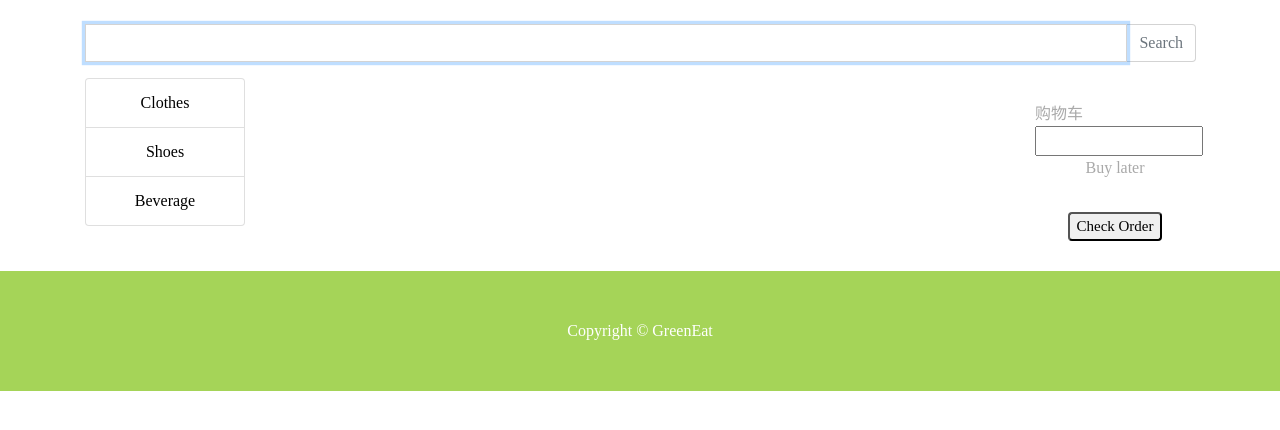
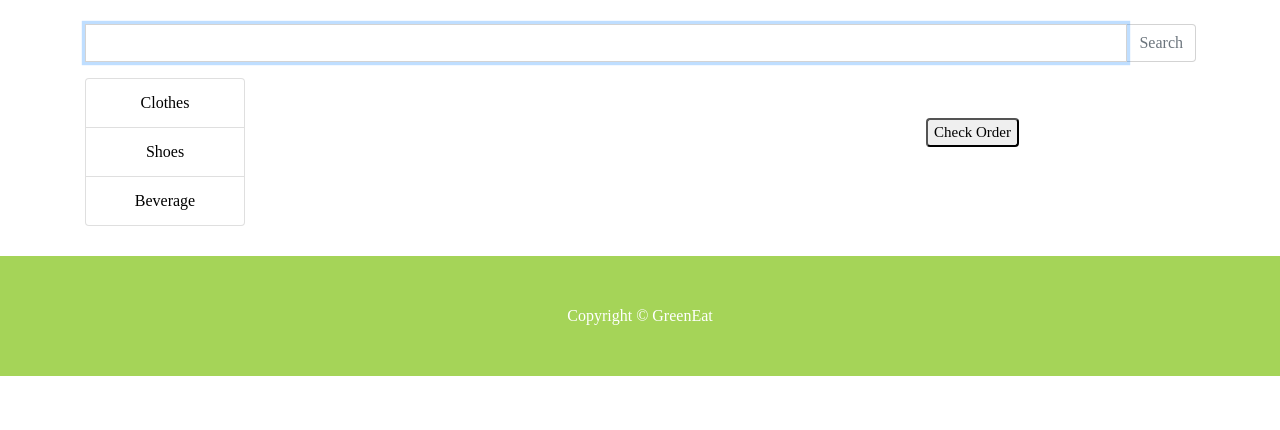
Before and after one commit to Mschikay/database_final, a Flask app: page / in a window 1280 px wide. Shown: the part 56-486 px from the top of the page. Run offline with Flask 2, Linux system fonts and the light colour scheme; some libraries are stand-ins or nearby versions.

Commit message:
no procedure

```diff
--- a/static/css/shop-homepage.css
+++ b/static/css/shop-homepage.css
@@ -112,11 +112,13 @@
 }
 
 .shop{
+    padding: 0 0 3px;
     display: flex;
     justify-content: space-around;
     align-items: center;
     flex-direction: row;
     border: none;
+    font-size: 15px;
     /*width: 100%;*/
     /*height: 20px;*/
     /*background-color: navajowhite;*/
@@ -155,17 +157,17 @@
 .good{
     display: flex;
     align-items: center;
-    justify-content: center;
+    justify-content: flex-start;
     flex-grow: 1;
     font-family: "Apple Braille";
 }
-.good > input{
-    /*width: 276px;*/
-    height: auto;
-    margin: 0 auto;
-    font-size: 20px;
-    border-radius: 4px;
-}
+/*.good > input{*/
+    /*!*width: 276px;*!*/
+    /*height: auto;*/
+    /*margin: 0 auto;*/
+    /*font-size: 20px;*/
+    /*border-radius: 4px;*/
+/*}*/
 .check{
     display: flex;
     align-items: center;
@@ -184,3 +186,25 @@
     /*color: cornflowerblue;*/
     cursor: pointer;
 }
+input.checkCount{
+    width: 50px;
+}
+#cart{
+    overflow: scroll;
+}
+.hidden{
+    display: -webkit-box;
+    -webkit-box-orient: vertical;
+    -webkit-line-clamp: 8;
+    overflow: hidden;
+}
+.hiddenCart{
+    text-align: left;
+    overflow: scroll;
+    text-overflow:ellipsis;
+    white-space: nowrap;
+}
+.shop > * {
+    margin: 0 4px 0 0;
+    padding: 0;
+}
--- a/static/js/shop-homepage.js
+++ b/static/js/shop-homepage.js
@@ -100,18 +100,22 @@
 function appendNodeProduct(data){
     for (var i=0;i<data.length;i++){
 
-        var childNode = '<div class="col-lg-4 col-md-6 mb-4">\n' +
+        var childNode = '<div class="col-7 col-md-6 mb-4">\n' +
             '                    <div class="card h-100">\n' +
             '                        <p class="notShow amount">'+data[i].amount+'</p>\n' +
             '                        <p class="notShow kind">'+data[i].kind+'</p>\n' +
             '                        <p class="notShow pID">'+data[i].pID+'</p>\n' +
-            '                        <a class="picture" href="#"><img class="card-img-top" src="'+data[i].picture+'" alt=""></a>\n' +
+            // '                        <a class="picture" href="#"><img class="card-img-top" src="'+data[i].picture+'" alt=""></a>\n' +
             '                        <div class="card-body">' +
-            '                            <h4 class="card-title pName">' +
-                                            data[i].p_name +
-            '                            </h4>' +
-            '                            <h5>'+data[i].price+'</h5>' +
-            '                            <p class="card-text">remain: '+data[i].amount+'</p>' +
+            '                            <div style="height: 230px" >' +
+            '                               <h4 class="card-title pName hidden">' +
+                                            data[i].p_name+
+            '                               </h4>' +
+            '                            </div>' +
+            '                            <div style="height: 50px">' +
+            '                               <h5>'+data[i].price+'</h5>' +
+            '                               <p class="card-text remain">remain: '+data[i].amount+'</p>' +
+            '                            </div>' +
             '                        </div>\n' +
             '                        <div class="card-footer">\n' +
             '                            <svg class="add" xmlns="http://www.w3.org/2000/svg" xmlns:xlink="http://www.w3.org/1999/xlink" version="1.1" id="Capa_1" x="0px" y="0px" width="22px" height="22px" viewBox="0 0 510 510" style="enable-background:new 0 0 510 510;" xml:space="preserve">\n' +
@@ -151,9 +155,11 @@
         calItem();
     }
     // add to my shopping list
-    function addToList(content){
+    function addToList(content, id){
         // display the good
-        $("#addedItem").prepend("<div class='shop'><div class='del'>DEL</div><div class='good'>"+content+"</div><input class='checkCount' type='number' min='0' value='0'/><div class='drop'>DROP</div></div>");
+        $("#addedItem").prepend("<div class='shop'>" +
+            "<p class='notShow'>"+id+"</p>" +
+            "<p class='good hiddenCart'><span>"+content+"</span></p><input class='checkCount' type='number' min='0' value='0'/><div class='drop'>DROP</div></div>");
         // bind when every time we add a dom node.
         // if we don't bind again, the event cannot be added to the dynamically created node
         $(".del").off("click").on("click", deleteFromList);
@@ -187,6 +193,8 @@
         }
         else{
             var item = $(this).parent().parent().children('div.card-body')[0].childNodes[1].innerText;
+            var pid = $(this).parent().parent().children('.notShow.pID')[0].innerText;
+            console.log(pid);
             console.log(item);
             addToList(item);
         }
--- a/templates/shop-homepage.html
+++ b/templates/shop-homepage.html
@@ -136,7 +136,7 @@
         </div>
         <!-- /.col-lg-3 -->
 
-        <div class="col-8 mt-4">
+        <div class="col-5 mt-4">
 
             <div id="productDisplay" class="row">
 
@@ -149,13 +149,13 @@
         </div>
         <!-- /.col-lg-8 -->
 
-        <div class="col-2 mt-4">购物车
-            <div class="shop">
+        <div class="col-5 mt-4" id="cart">
+{#            <div class="shop">#}
 {#                <div class="add">#}
 {#                    ADD#}
 {#                </div>#}
-                <input id="addItem" type="text">
-            </div>
+{#                <input id="addItem" type="text">#}
+{#            </div>#}
 
             <!--display the goods you added-->
             <div id="addedItem">
@@ -168,13 +168,13 @@
             </div>
 
             <!--the goods you don't want to consider-->
-            <div class="deleted">
-                <div id="buyLaterTitle" class="shop">
-                    <p>Buy later</p>
-                </div>
-                <div id="buyLater">
-                </div>
-            </div>
+{#            <div class="deleted">#}
+{#                <div id="buyLaterTitle" class="shop">#}
+{#                    <p>Buy later</p>#}
+{#                </div>#}
+{#                <div id="buyLater">#}
+{#                </div>#}
+{#            </div>#}
 
             <!--buy the good, laid at the bottom-->
             <div class="check">
```
Also changed, not shown: models.py (+6 -16 lines).
